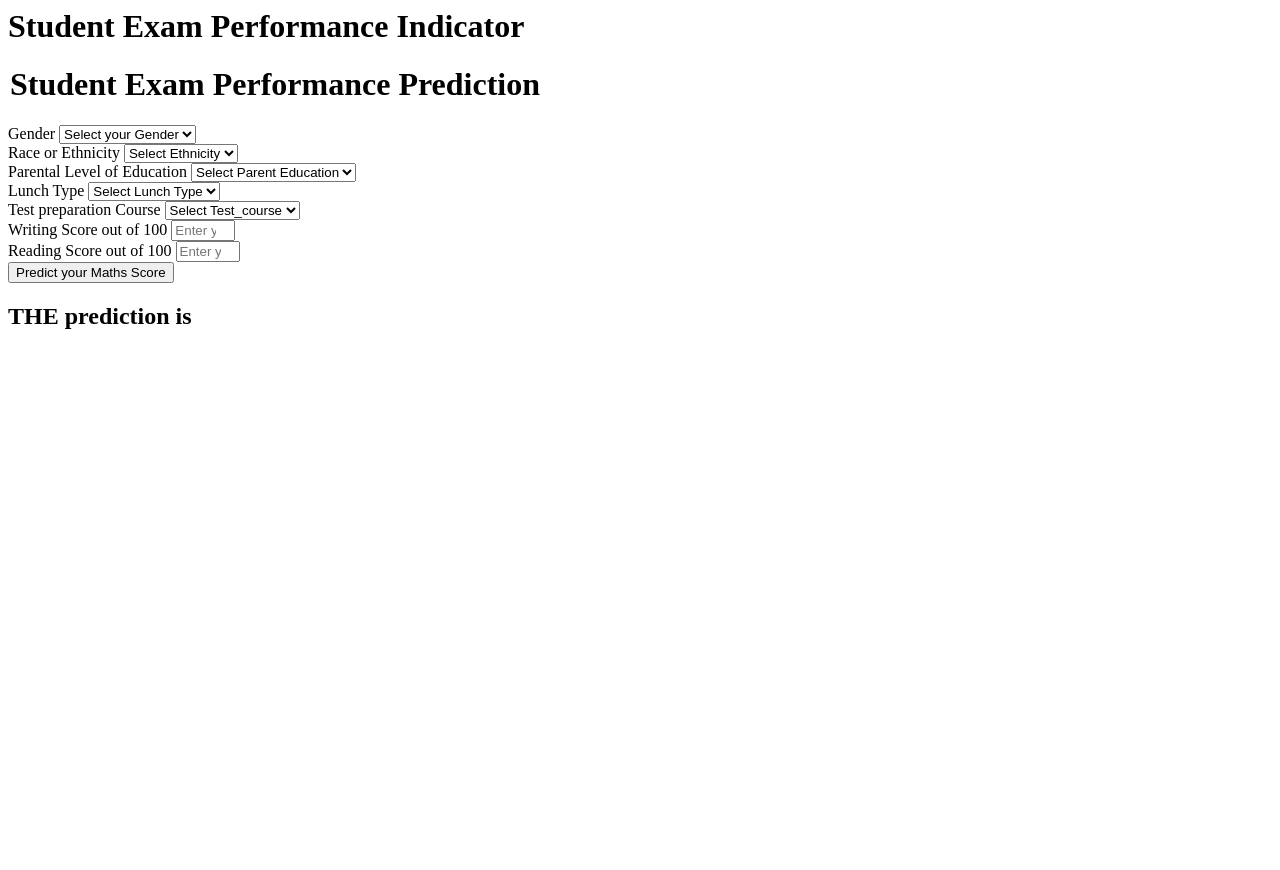
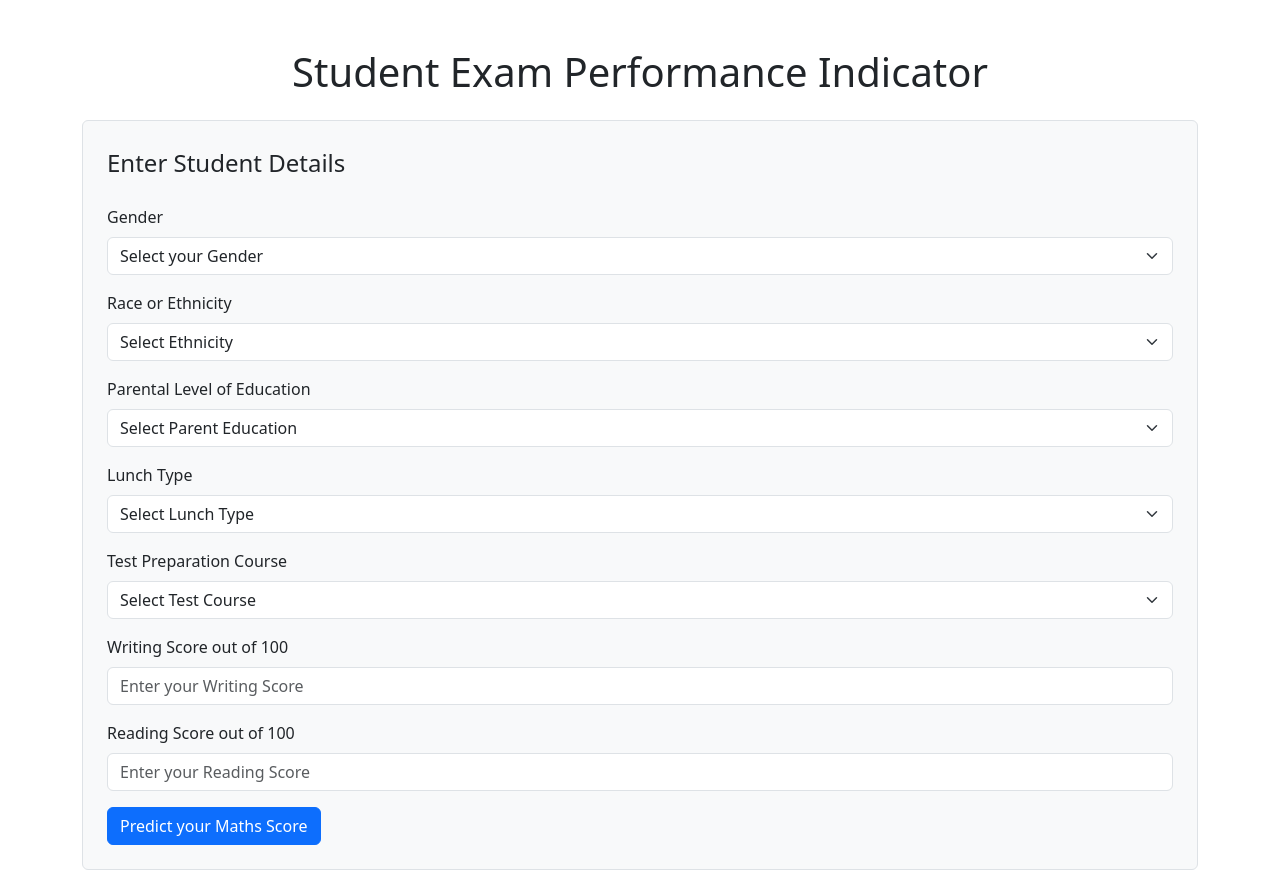
Before and after one commit to Vartika-Nathani/mlproject, a Flask app: page / in a window 1280 px wide. Before the commit the page ends 329 px from the top, so only its background shows below. Run offline with Flask 3, Linux system fonts and the light colour scheme.

Commit message:
home vhanges

```diff
--- a/templates/home.html
+++ b/templates/home.html
@@ -1,111 +1,87 @@
-<html>
+<!DOCTYPE html>
+<html lang="en">
+<head>
+    <meta charset="UTF-8">
+    <title>Student Exam Performance Prediction</title>
+    <link href="https://cdn.jsdelivr.net/npm/bootstrap@5.3.0/dist/css/bootstrap.min.css" rel="stylesheet">
+</head>
 <body>
-    <div class="login">
-       <h1>Student Exam Performance Indicator</h1>
+    <div class="container mt-5">
+        <h1 class="text-center mb-4">Student Exam Performance Indicator</h1>
 
-       <form action="{{ url_for('predict_datapoint')}}" method="post">
-        <h1>
-            <legend>Student Exam Performance Prediction</legend>
-        </h1>
+        <form action="{{ url_for('predict_datapoint') }}" method="post" class="border p-4 rounded bg-light">
+            <fieldset>
+                <legend class="mb-4">Enter Student Details</legend>
+
                 <div class="mb-3">
                     <label class="form-label">Gender</label>
-            <select class="form-control" name="gender" placeholder="Enter you Gender" required>
-                <option class="placeholder" selected disabled value="">Select your Gender</option>
-                <option value="male">
-                    Male
-                </option>
-                <option value="female">
-                    Female
-                </option>
+                    <select class="form-select" name="gender" required>
+                        <option selected disabled value="">Select your Gender</option>
+                        <option value="male">Male</option>
+                        <option value="female">Female</option>
                     </select>
                 </div>
+
                 <div class="mb-3">
                     <label class="form-label">Race or Ethnicity</label>
-            <select class="form-control" name="ethnicity" placeholder="Enter you ethnicity" required>
-                <option class="placeholder" selected disabled value="">Select Ethnicity</option>
-                <option value="group A">
-                    Group A
-                </option>
-                <option value="group B">
-                    Group B
-                </option>
-                <option value="group C">
-                    Group C
-                </option>
-                <option value="group D">
-                    Group D
-                </option>
-                <option value="group E">
-                    Group E
-                </option>
+                    <select class="form-select" name="ethnicity" required>
+                        <option selected disabled value="">Select Ethnicity</option>
+                        <option value="group A">Group A</option>
+                        <option value="group B">Group B</option>
+                        <option value="group C">Group C</option>
+                        <option value="group D">Group D</option>
+                        <option value="group E">Group E</option>
                     </select>
                 </div>
+
                 <div class="mb-3">
                     <label class="form-label">Parental Level of Education</label>
-            <select class="form-control" name="parental_level_of_education"
-                placeholder="Enter you Parent Education" required>
-                <option class="placeholder" selected disabled value="">Select Parent Education</option>
-                <option value="associate's degree">
-                    associate's degree
-                </option>
-                <option value="bachelor's degree">
-                    bachelor's degree
-                </option>
-                <option value="high school">
-                    high school
-                </option>
-                <option value="master's degree">
-                    master's degree
-                </option>
-                <option value="some college">
-                    some college
-                </option>
-                <option value="some high school">
-                    some high school
-                </option>
+                    <select class="form-select" name="parental_level_of_education" required>
+                        <option selected disabled value="">Select Parent Education</option>
+                        <option value="associate's degree">Associate's degree</option>
+                        <option value="bachelor's degree">Bachelor's degree</option>
+                        <option value="high school">High school</option>
+                        <option value="master's degree">Master's degree</option>
+                        <option value="some college">Some college</option>
+                        <option value="some high school">Some high school</option>
                     </select>
                 </div>
+
                 <div class="mb-3">
                     <label class="form-label">Lunch Type</label>
-            <select class="form-control" name="lunch" placeholder="Enter you Lunch" required>
-                <option class="placeholder" selected disabled value="">Select Lunch Type</option>
-                <option value="free/reduced">
-                    free/reduced
-                </option>
-                <option value="standard">
-                    standard
-                </option>
+                    <select class="form-select" name="lunch" required>
+                        <option selected disabled value="">Select Lunch Type</option>
+                        <option value="free/reduced">Free/Reduced</option>
+                        <option value="standard">Standard</option>
                     </select>
                 </div>
+
                 <div class="mb-3">
-            <label class="form-label">Test preparation Course</label>
-            <select class="form-control" name="test_preparation_course" placeholder="Enter you Course"
-                required>
-                <option class="placeholder" selected disabled value="">Select Test_course</option>
-                <option value="none">
-                    None
-                </option>
-                <option value="completed">
-                    Completed
-                </option>
+                    <label class="form-label">Test Preparation Course</label>
+                    <select class="form-select" name="test_preparation_course" required>
+                        <option selected disabled value="">Select Test Course</option>
+                        <option value="none">None</option>
+                        <option value="completed">Completed</option>
                     </select>
                 </div>
+
                 <div class="mb-3">
                     <label class="form-label">Writing Score out of 100</label>
-            <input class="form-control" type="number" name="reading_score"
-                placeholder="Enter your Reading score" min='0' max='100' />
+                    <input type="number" class="form-control" name="writing_score" placeholder="Enter your Writing Score" min="0" max="100" required>
                 </div>
+
                 <div class="mb-3">
                     <label class="form-label">Reading Score out of 100</label>
-            <input class="form-control" type="number" name="writing_score"
-                placeholder="Enter your Reading Score" min='0' max='100' />
+                    <input type="number" class="form-control" name="reading_score" placeholder="Enter your Reading Score" min="0" max="100" required>
                 </div>
-        <div class="mb-3">
-            <input class="btn btn-primary" type="submit" value="Predict your Maths Score" required />
+
+                <button type="submit" class="btn btn-primary">Predict your Maths Score</button>
+            </fieldset>
+        </form>
+
+        {% if results %}
+            <h2 class="mt-4 text-success">Predicted Math Score: <strong>{{ results }}</strong></h2>
+        {% endif %}
     </div>
-    </form>
-    <h2>
-       THE  prediction is {{results}}
-    </h2>
-   <body>
+</body>
 </html>
```
Lines whose indentation alone changed are shown as unchanged.
